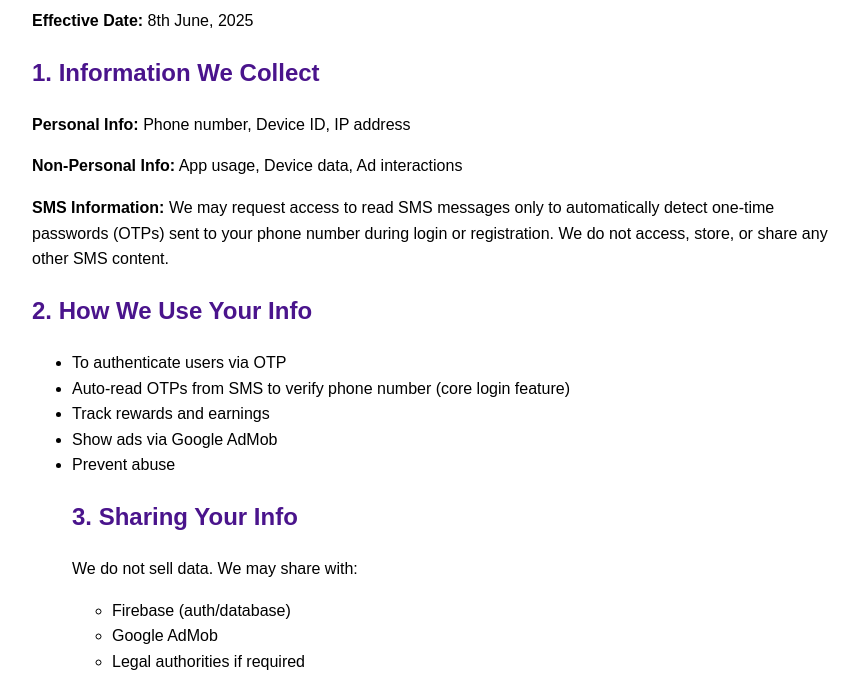
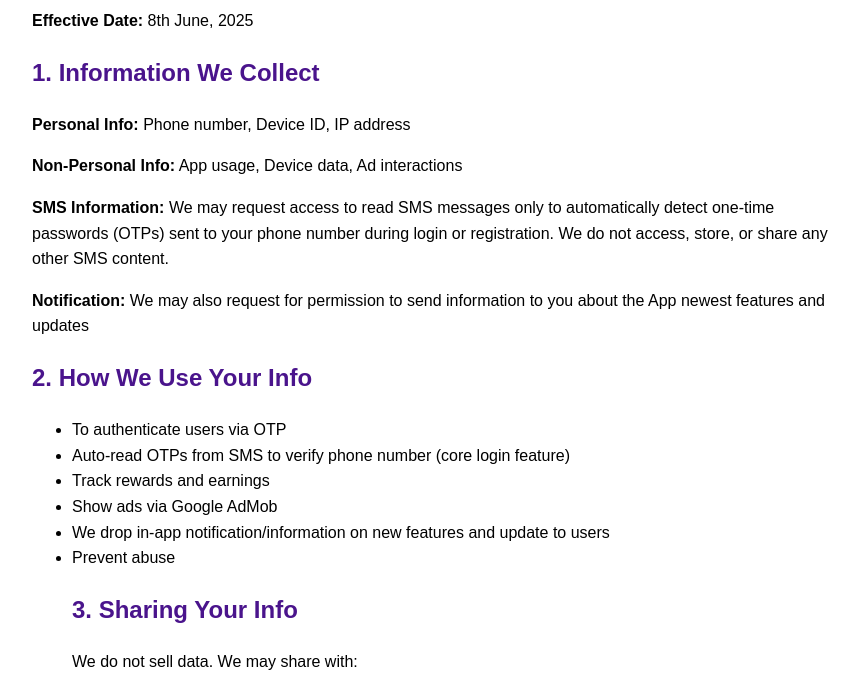
Before and after one commit to Onikoyi/naija-rewards-privacy, a plain HTML site: page index.html in a window 1280 px wide. Shown: the part 106-794 px from the top of the page, without its empty margins (208-1067 px from the left). Drawn offline with Linux system fonts and the light colour scheme.

Commit message:
Update index.html

```diff
--- a/index.html
+++ b/index.html
@@ -17,13 +17,14 @@
 <p><strong>Personal Info:</strong> Phone number, Device ID, IP address</p>
 <p><strong>Non-Personal Info:</strong> App usage, Device data, Ad interactions</p>
 <p><strong>SMS Information:</strong> We may request access to read SMS messages only to automatically detect one-time passwords (OTPs) sent to your phone number during login or registration. We do not access, store, or share any other SMS content.</p>
-
+<p><strong>Notification:</strong> We may also request for permission to send information to you about the App newest features and updates</p>
 <h2>2. How We Use Your Info</h2>
 <ul>
   <li>To authenticate users via OTP</li>
   <li>Auto-read OTPs from SMS to verify phone number (core login feature)</li>
   <li>Track rewards and earnings</li>
   <li>Show ads via Google AdMob</li>
+   <li>We drop in-app notification/information on new features and update to users</li>
   <li>Prevent abuse</li>
 
   <h2>3. Sharing Your Info</h2>
```
